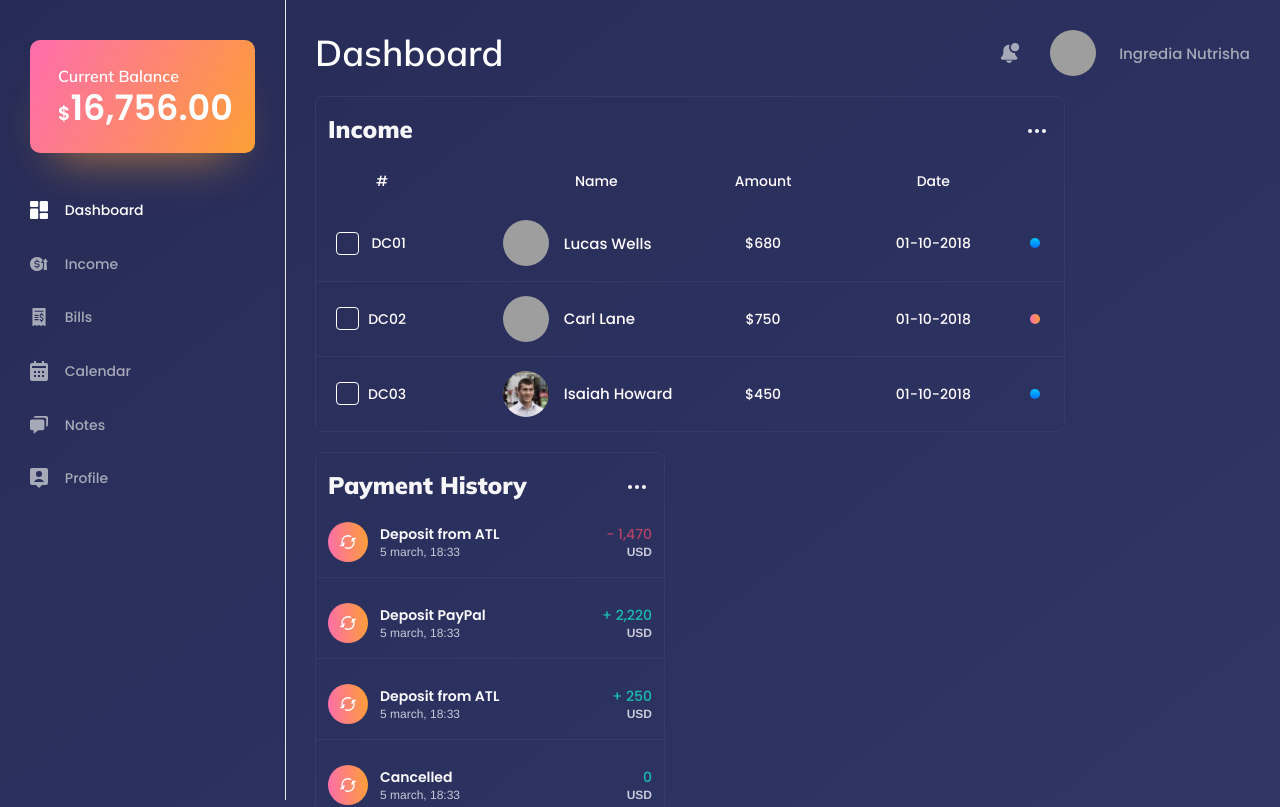
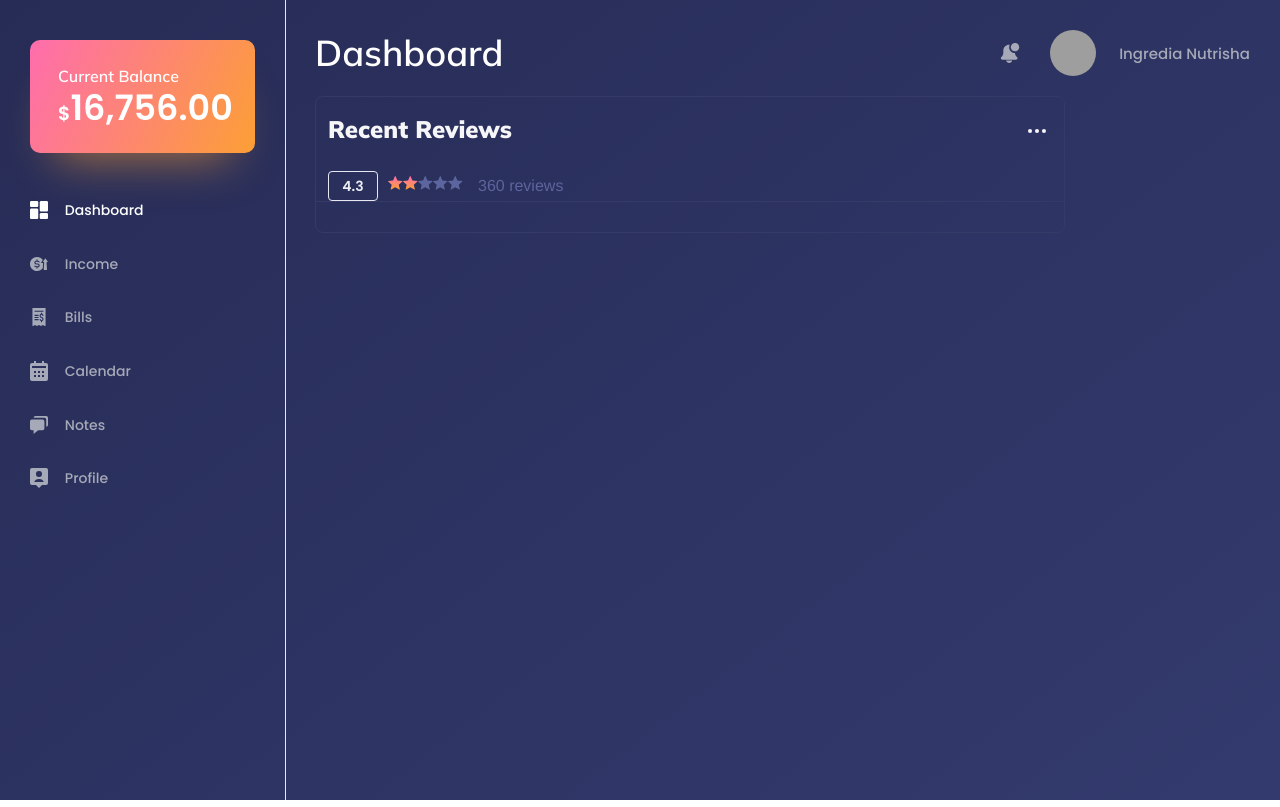
Before and after one commit to diazevedo/expensezzz, a React (Create React App) app: page /dashboard in a window 1280 px wide. Shown: the top 807 px of the page. Built offline with nearby package versions, Linux system fonts and the light colour scheme; grey boxes are pictures that could not be loaded.

Commit message:
Rating elements done

```diff
--- /dev/null
+++ b/src/components/Rating/index.js
@@ -0,0 +1,25 @@
+import React from 'react';
+
+import * as S from './styles';
+
+import Star from '../Star';
+
+const Rating = () => {
+  const startAmount = [0, 1, 2, 3, 4];
+
+  const Stars = startAmount.map((item) => (
+    <Star key={item.toString()} full={item < 2} item={item} />
+  ));
+
+  return (
+    <S.Container>
+      <S.Rating>
+        <p>4.3</p>
+      </S.Rating>
+      {Stars}
+      <S.ReviewsAmount>360 reviews</S.ReviewsAmount>
+    </S.Container>
+  );
+};
+
+export default Rating;
--- /dev/null
+++ b/src/components/Rating/styles.js
@@ -0,0 +1,34 @@
+import styled from 'styled-components';
+
+export const Container = styled.div`
+  width: 100%;
+  border-bottom: 1px #353b66 solid;
+  padding: 0 1.2rem;
+  margin: 3rem 0;
+`;
+
+export const Rating = styled.div`
+  width: 5rem;
+  margin-right: 1rem;
+  height: 3rem;
+  border: #e7e8f2 solid 1px;
+  display: inline-block;
+
+  border-radius: 4px;
+  text-align: center;
+  line-height: 2.8rem;
+
+  & > p {
+    color: #ededf1;
+    font-weight: 600;
+  }
+`;
+
+export const ReviewsAmount = styled.p`
+  display: inline-block;
+  color: #5c659d;
+  font-weight: 300;
+  font-family: 'Helvetica Neue', sans-serif;
+  font-size: 1.6rem;
+  margin-left: 1.5rem;
+`;
--- /dev/null
+++ b/src/components/Star/index.js
@@ -0,0 +1,43 @@
+import React from 'react';
+
+import { orangeGradient } from '../../styles/reusable';
+
+const Star = ({ full = false, item }) => {
+  console.log(item);
+  console.log(full);
+  const gradientColors = {
+    top: full ? '#FE70A5' : '#5c659d',
+    bottom: full ? '#FC9F35' : '#5c659d',
+  };
+
+  return (
+    <svg
+      xmlns="http://www.w3.org/2000/svg"
+      width="15"
+      height="15"
+      viewBox="0 0 15 15"
+    >
+      <defs>
+        <linearGradient
+          id={`linear-${item}`}
+          x1="0%"
+          y1="10%"
+          x2="00%"
+          y2="100%"
+          spreadMethod="pad"
+        >
+          <stop offset="0%" stopColor={gradientColors.top} />
+          <stop offset="100%" stopColor={gradientColors.bottom} />
+        </linearGradient>
+      </defs>
+      <path
+        id="Path_Copy_4"
+        data-name="Path Copy 4"
+        d="M7.583.225l1.842,4.3,4.716.4a.366.366,0,0,1,.212.643l-3.577,3.06,1.072,4.552a.37.37,0,0,1-.554.4L7.241,11.169,3.188,13.582a.37.37,0,0,1-.554-.4L3.707,8.633.129,5.572a.366.366,0,0,1,.212-.643l4.716-.4L6.9.225A.373.373,0,0,1,7.583.225Z"
+        fill={`url(#linear-${item})`}
+      />
+    </svg>
+  );
+};
+
+export default Star;
--- a/src/components/Table/styles.js
+++ b/src/components/Table/styles.js
@@ -3,7 +3,6 @@ import styled from 'styled-components';
 export const Table = styled.table`
   margin-top: 1.5rem;
   width: 100%;
-  font-size: 1.4rem;
 
   & > * {
     color: #fffbfc;
--- a/src/components/TransactionList/styles.js
+++ b/src/components/TransactionList/styles.js
@@ -11,7 +11,6 @@ export const List = styled.ul`
   > li {
     ${flex};
     padding: 1.5rem 1.2rem;
-    font-size: 1.4rem;
     margin-top: 10px;
     border-bottom: 1px #353b66 solid;
   }
--- a/src/pages/Dashboard/index.js
+++ b/src/pages/Dashboard/index.js
@@ -5,13 +5,15 @@ import { Container } from './styles';
 import Table from '../../components/Table';
 import PaymentHistory from '../../parts/PaymentHistory';
 import MonthlyProfit from '../../parts/MonthlyProfit';
+import Reviews from '../../parts/Reviews';
 
 const Dashboard = () => {
   return (
     <Container>
-      <Table />
-      <PaymentHistory />
-      <MonthlyProfit />
+      {/* <Table /> */}
+      {/* <PaymentHistory /> */}
+      {/* <MonthlyProfit /> */}
+      <Reviews />
     </Container>
   );
 };
--- /dev/null
+++ b/src/parts/Reviews/index.js
@@ -0,0 +1,18 @@
+import React from 'react';
+
+import payments from '../../utils/data/paymentHistory';
+
+import Section from '../../components/Section';
+import SectionHeader from '../../components/SectionHeader';
+import Rating from '../../components/Rating';
+
+const Reviews = () => {
+  return (
+    <Section>
+      <SectionHeader title="Recent reviews" />
+      <Rating />
+    </Section>
+  );
+};
+
+export default Reviews;
--- a/src/styles/base.js
+++ b/src/styles/base.js
@@ -11,6 +11,9 @@ const BaseCSS = createGlobalStyle`
     -webkit-font-smoothing: antialiased;
     -moz-font-smoothing: antialiased;
 
+    #root {
+      height: 100%;
+    }
   }
 
   body * {
@@ -32,6 +35,10 @@ const BaseCSS = createGlobalStyle`
     border: none;
   }
 
+  p {
+    font-size: 1.4rem;
+  }
+
 `;
 
 export default BaseCSS;
```
Also changed, not shown: src/assets/icons/star.svg (added).
